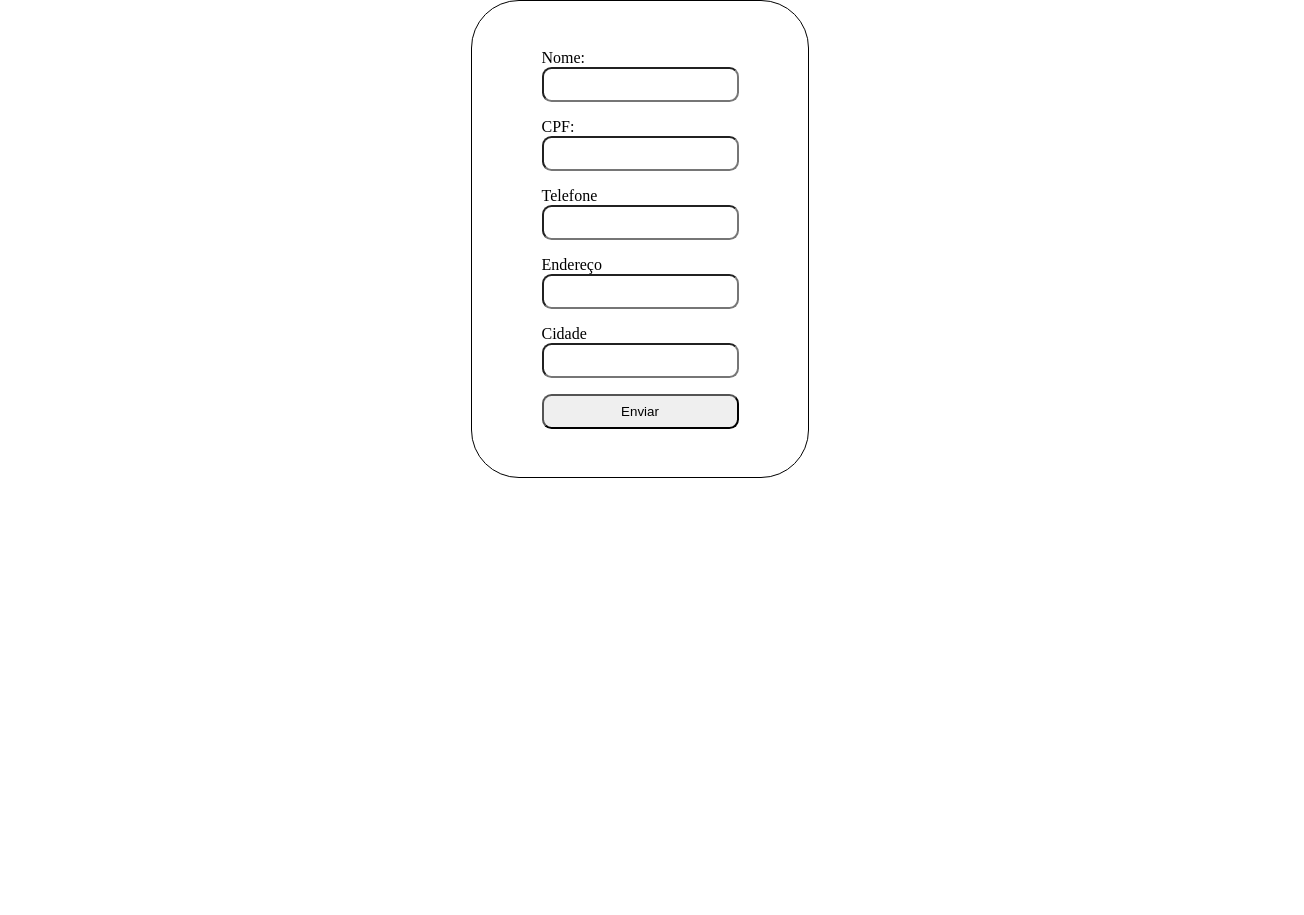
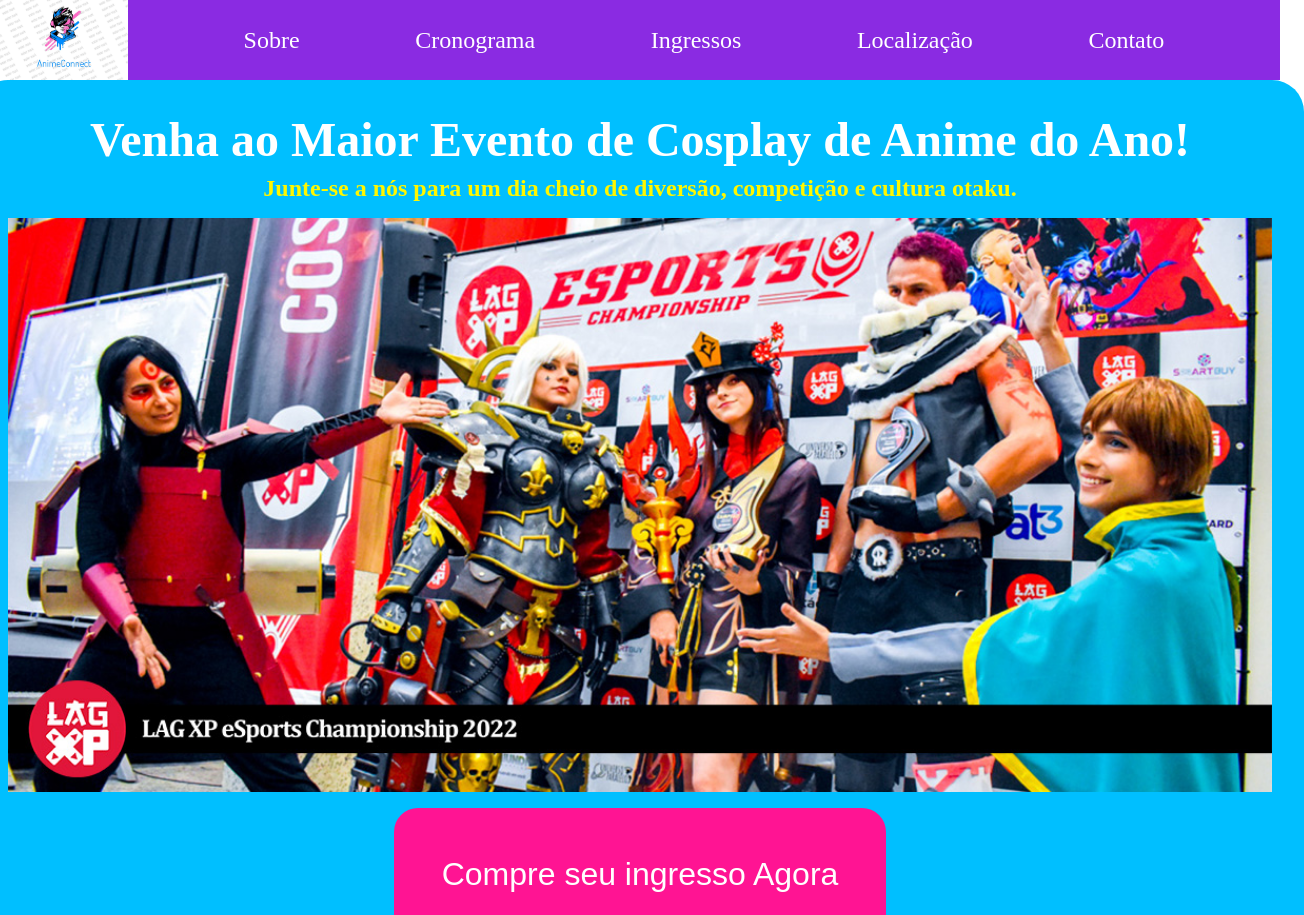
Before and after one commit to Dell210/landing-page, a React (Vite) app: page / in a window 1280 px wide. Shown: the top 915 px of the page, 1304 px wide, since content can reach past the window. Before the commit the page ends 800 px from the top, so only its background shows below. Built offline with nearby package versions, Linux system fonts and the light colour scheme.

Commit message:
feat: add components header and hero

```diff
--- a/src/App.tsx
+++ b/src/App.tsx
@@ -1,5 +1,7 @@
 import "./App.css";
 import Form from "./components/Form";
+import Header from "./components/Header";
+import Hero from "./components/Hero";
 
 function App() {
   return (
@@ -12,6 +14,8 @@
         width: "100vw",
       }}
     >
+      <Header />
+      <Hero />
       <Form />
     </div>
   );
--- /dev/null
+++ b/src/components/Header/index.tsx
@@ -0,0 +1,21 @@
+import './style.css'
+
+export function Header() {
+  return (
+    <header>
+        <img src="src\assets\0.jpg" alt="logo do evento AnimeConnect" />
+
+        <nav>
+            <ul>
+                <li> <a href=''>Sobre</a> </li>
+                <li> <a href=''>Cronograma</a> </li>
+                <li> <a href=''>Ingressos</a> </li>
+                <li> <a href=''>Localização</a> </li>
+                <li> <a href=''>Contato</a> </li>
+            </ul>
+        </nav>
+    </header>
+  )
+}
+
+export default Header
--- /dev/null
+++ b/src/components/Header/style.css
@@ -0,0 +1,34 @@
+header {
+    width: 100vw;
+    height: 10vh;
+    display: flex;
+    align-items: center;
+    background-color: #8A2BE2;
+}
+
+header > img {
+    height: 10vh;
+}
+
+header > nav {
+    width: 90vw;
+}
+
+header> nav > ul {
+    display: flex;
+    justify-content: space-evenly;
+}
+
+header > nav > ul > li {
+    list-style-type: none;
+
+}
+
+header > nav > ul > li > a {
+    text-decoration: none;
+    font-size: 1.5rem;
+    color: #ffffff;
+&:hover{
+    color: #ffd700;
+}
+}
--- /dev/null
+++ b/src/components/Hero/index.tsx
@@ -0,0 +1,16 @@
+import './style.css'
+function Hero() {
+  return <section id="section-hero">
+    <div>
+   <h1>Venha ao Maior Evento de Cosplay de Anime do Ano!</h1>
+   <h2>Junte-se a nós para um dia cheio de diversão, competição e cultura otaku.</h2>
+   </div>
+
+   <img src="src\assets\hero.jpg" alt="evento cosplay passado" />
+
+   <button>Compre seu ingresso Agora</button>
+  </section>
+
+
+}
+export default Hero
--- /dev/null
+++ b/src/components/Hero/style.css
@@ -0,0 +1,36 @@
+#section-hero{
+    display: flex;
+    width: 79rem;
+    flex-direction: column;
+    border-radius: 2rem;
+    padding: 2rem;
+    background-color: #00bfff;
+}
+
+#section-hero > div {
+    display: flex;
+    flex-direction: column;
+    align-items: center;
+    gap: 0.5rem;
+    padding-bottom: 1rem;
+}
+
+#section-hero > div > h1 {
+    font-size: 3rem;
+    color: #ffffff;
+}
+
+#section-hero > div > h2 {
+    color: #fff700;
+}
+
+#section-hero > button {
+    margin: auto;
+    padding: 3rem;
+    background-color: #ff1493;
+    color: #ffffff;
+    border-radius: 1.5rem;
+    border: none;
+    font-size: 2rem;
+    margin-top: 1rem;
+}
```
Also changed, not shown: src/assets/0.jpg (added), src/assets/hero.jpg (added).
